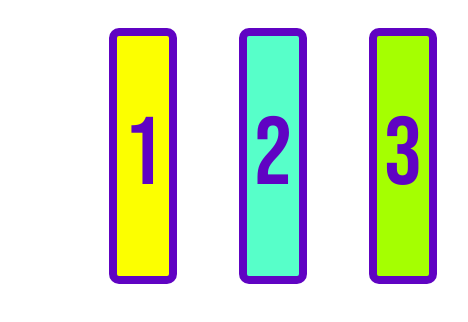
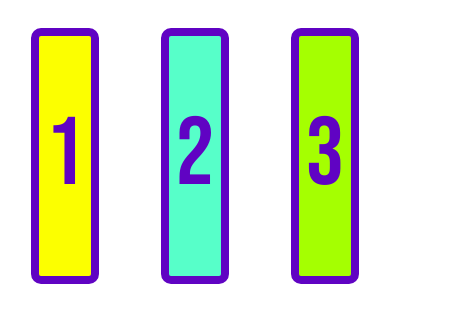
Before and after one commit to MarthaGB618/m5-hw8-ball-martha, a plain HTML site: page index.html in a window 390 px wide. Shown: the part 208-530 px from the top of the page, 468 px wide, since content can reach past the window. Drawn offline with Linux system fonts and the light colour scheme.

Commit message:
took out media query for somewhat better page

```diff
--- a/styles.css
+++ b/styles.css
@@ -76,50 +76,4 @@ p {
   text-align: center;
 }
 
-/*********************************
-
- Media Query
-********************************/
-
-@media (min-width: 350px)
-
- {
-
-  h1 {
-    text-align: center;
-  }
-
-  .boxes {
-    display: flex;
-    flex-direction: column;
-    width: 100%;
-    padding-left: 20%;
-
-  }
-  .box {
-    flex: 1;
-    margin: 2rem 3rem;
-
-  }
-
-
-  @media (min-width: 675px)  {}
-.boxes {
-  display: flex;
-  flex-direction: row;
-  justify-content: space-around;
-}
-
-.box {
- width: 33.3%;
- border: .5rem solid #6003C3;
- border-radius: 10px;
- box-shadow: 0 3% 3% 0 grey;
- text-align: center;
- color: #6003C3;
- line-height: 15rem;
- height: 15rem;
- font-size: 6rem;
- margin: 8%;
-}
-}
+/
```
